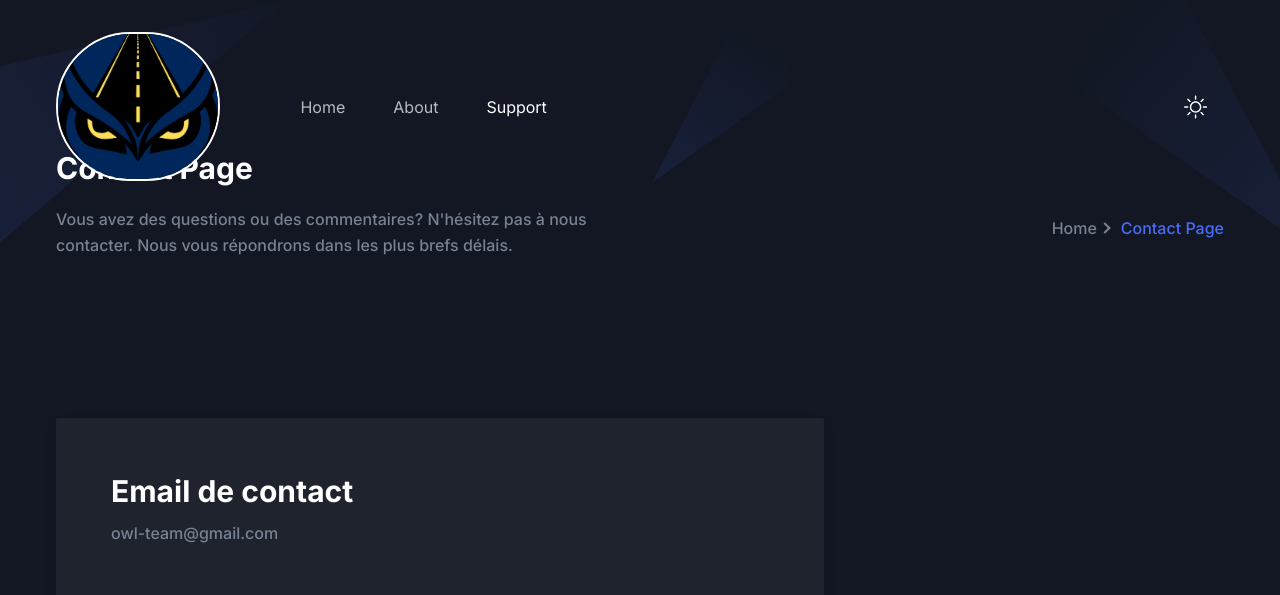
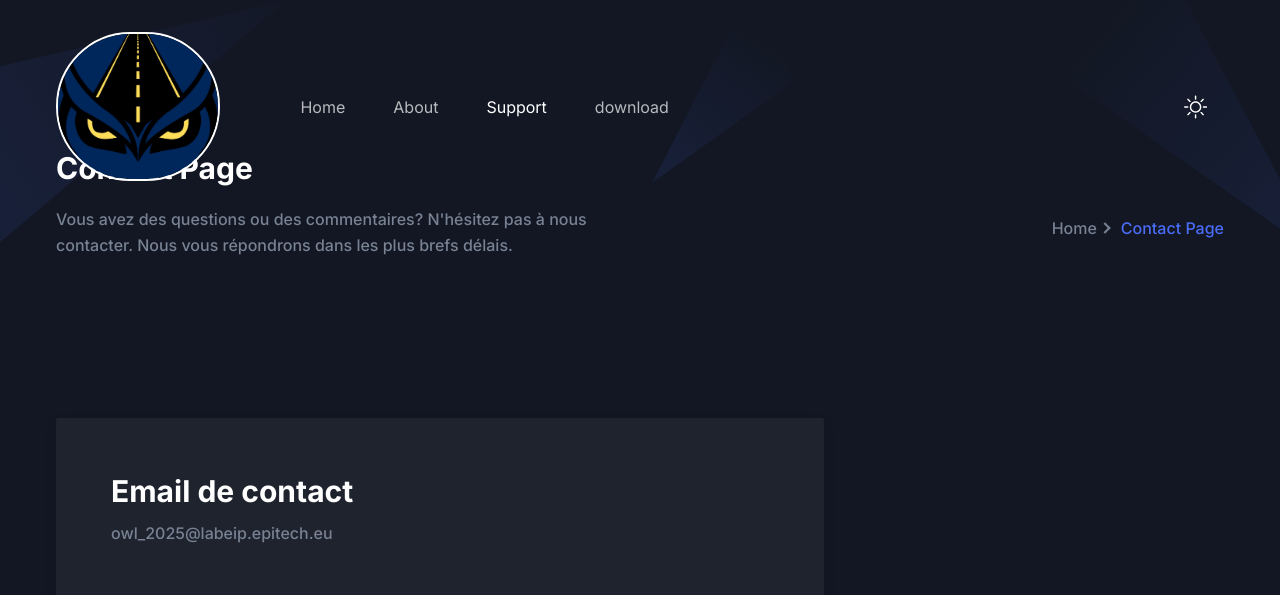
Before and after one commit to MyWatcher/ShowcaseWebsite, a Next.js app: page /contact in a window 1280 px wide. Shown: the top 595 px of the page. Built offline with nearby package versions, Linux system fonts and the light colour scheme.

Commit message:
[ADD] download link for app apk and change email

```diff
--- a/components/Blog/SingleBlog.tsx
+++ b/components/Blog/SingleBlog.tsx
@@ -13,7 +13,7 @@ const SingleBlog = ({ team }: { team: Team }) => {
 
     </div>
     <div className="flex flex-col items-center pb-10">
-        <Image className="w-24 h-24 mb-3 rounded-full shadow-lg" src="/images/discord.original.jpg" alt="Bonnie image"/>
+        {/*<Image className="w-24 h-24 mb-3 rounded-full shadow-lg" src="/images/discord.original.jpg" alt="Bonnie image"/>*/}
         <h5 className="mb-1 text-xl font-medium text-gray-900 dark:text-white">{team.name}</h5>
         <span className="text-sm text-gray-500 dark:text-gray-400">{team.role}</span>
         <div className="flex mt-4 md:mt-6">
--- a/components/Contact/index.tsx
+++ b/components/Contact/index.tsx
@@ -17,7 +17,7 @@ const Contact = () => {
               <p className="mb-12 text-base font-medium text-body-color">
 
 
-                owl-team@gmail.com
+                owl_2025@labeip.epitech.eu
               </p>
             </div>
           </div>
--- a/components/Header/index.tsx
+++ b/components/Header/index.tsx
@@ -155,6 +155,16 @@ const Header = () => {
                         )}
                       </li>
                     ))}
+                    <li  className="group relative">
+                      <Link
+                        href={"/owl.apk"}
+                        className={`flex py-2 text-base lg:mr-0 lg:inline-flex lg:px-0 lg:py-6 ${
+                                "text-dark hover:text-primary dark:text-white/70 dark:hover:text-white"
+                        }`}
+                      >
+                        download
+                      </Link>
+                    </li>
                   </ul>
                 </nav>
               </div>
```
Also changed, not shown: 2 other files (tests, documents, lock files or other folders).
